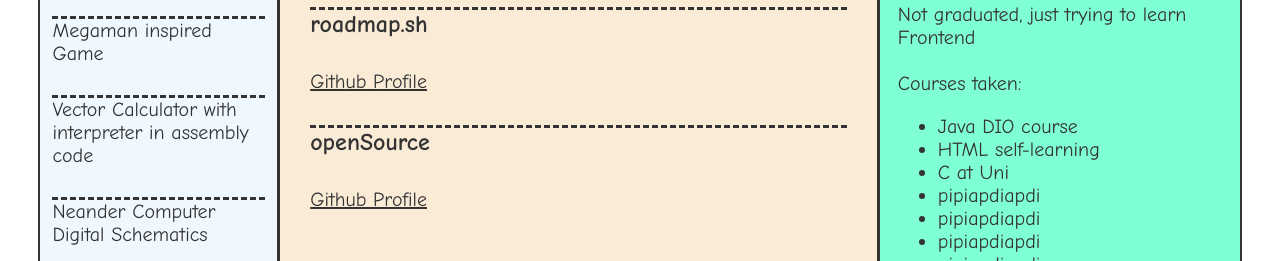
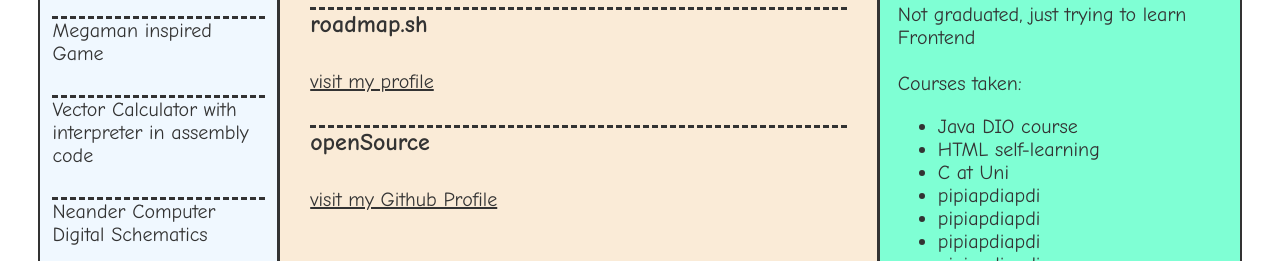
Before and after one commit to joaopaulo902/simpleFront, a plain HTML site: page index.html in a window 1280 px wide. Shown: the part 815-1076 px from the top of the page. Drawn offline with Linux system fonts and the light colour scheme.

Commit message:
rectify hrefs

```diff
--- a/index.html
+++ b/index.html
@@ -44,9 +44,9 @@
         <div class="workExperience">
             <h3>Work experience</h3>
             <h4>roadmap.sh</h4>
-            <a href="https://github.com/joaopaulo902/simpleFront">Github Profile</a>
+            <a href="https://roadmap.sh/u/joaopaulo902">visit my profile</a>
             <h4>openSource</h4>
-            <a href="https://github.com/joaopaulo902/simpleFront">Github Profile</a>
+            <a href="https://github.com/joaopaulo902/simpleFront">visit my Github Profile</a>
 
         </div>
 
```
